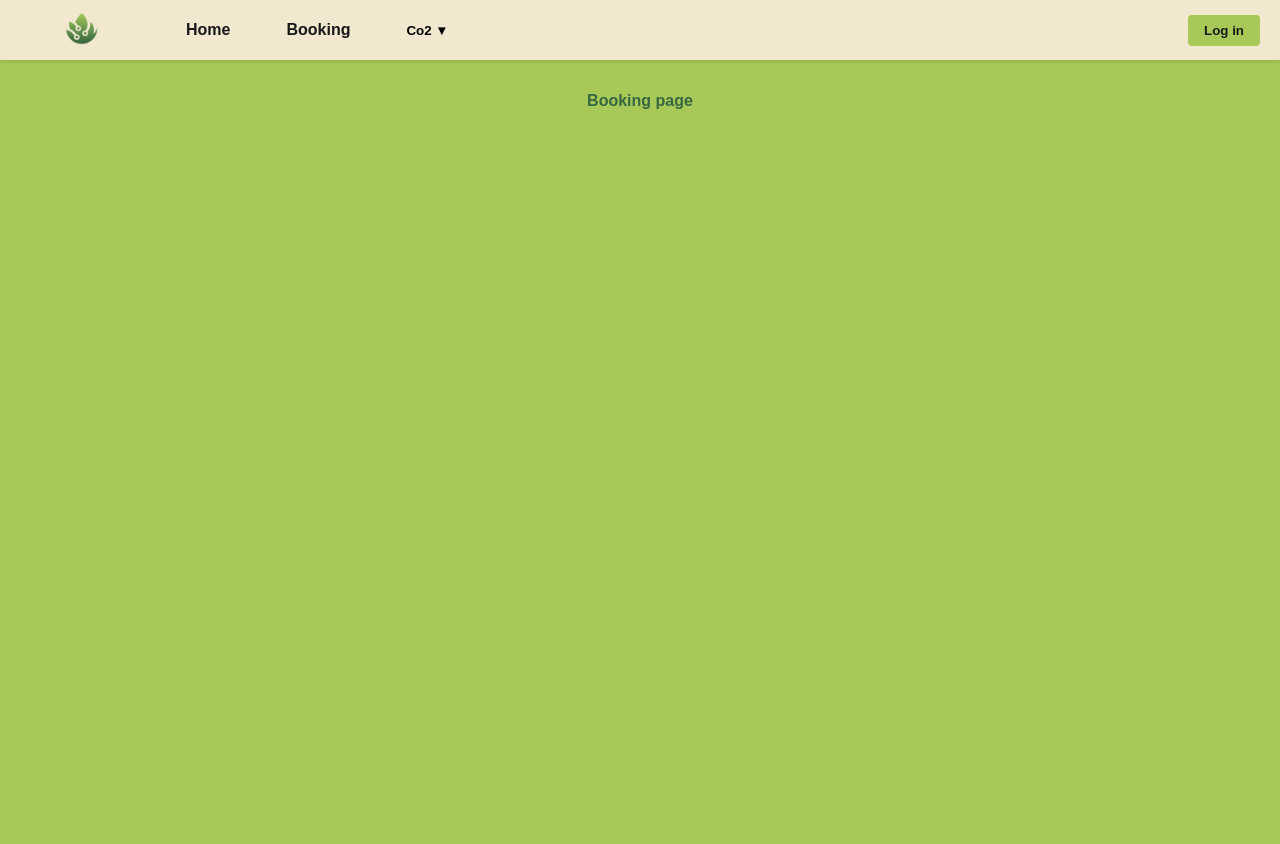
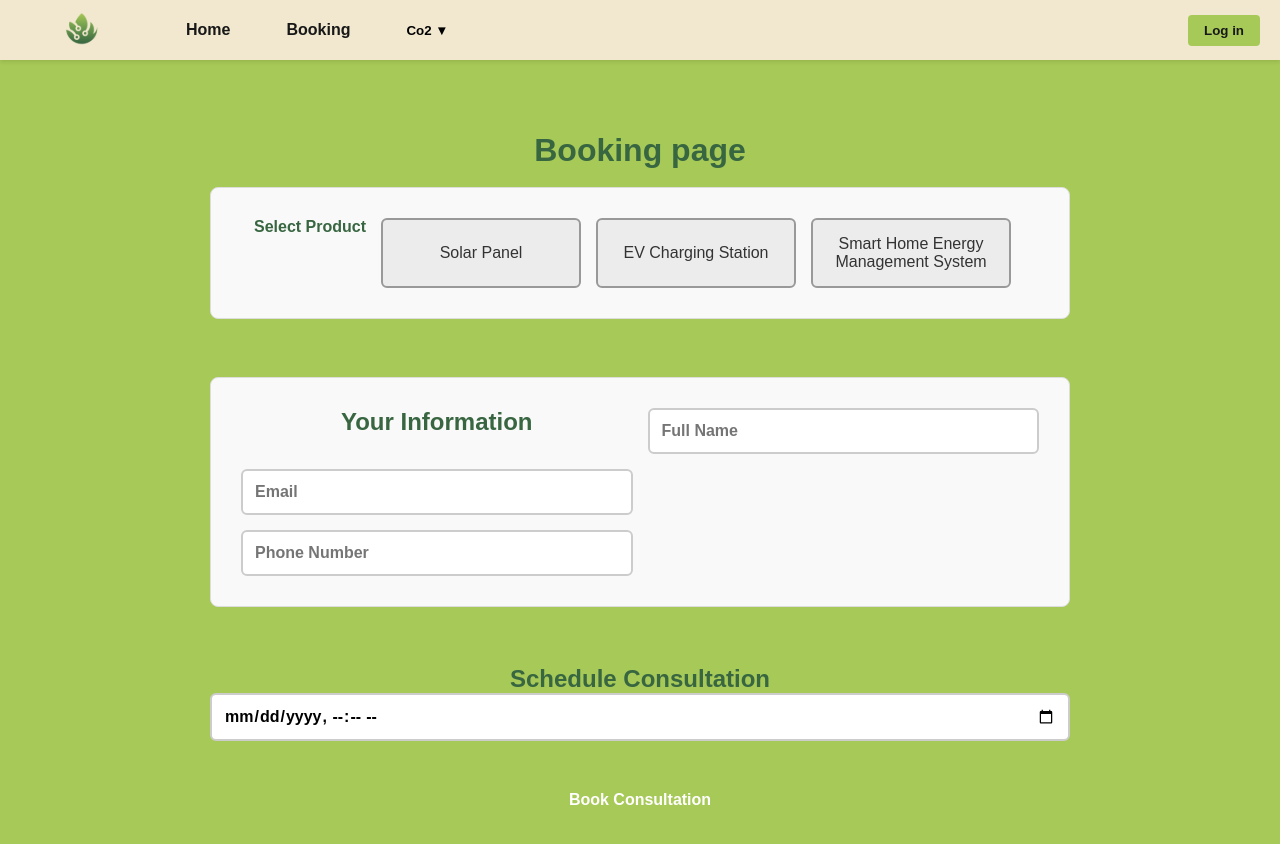
Before and after one commit to SolomonBenham-Lent/Rolsa-OSP, a React (Vite) app: page /booking in a window 1280 px wide. Shown: the top 844 px of the page. Before the commit the page ends 800 px from the top, so only its background shows below. Built offline with nearby package versions, Linux system fonts and the light colour scheme.

Commit message:
booking page

```diff
--- a/src/pages/booking.jsx
+++ b/src/pages/booking.jsx
@@ -1,7 +1,202 @@
-function Booking() {
+import { useState } from "react";
+import "../style/booking.css";
+
+function SelectProduct({
+  selectSolar,
+  setSelectSolar,
+  selectEV,
+  setSelectEV,
+  selectSmartHome,
+  setSelectSmartHome,
+}) {
   return (
     <>
-      <div>Booking page</div>
+      <div>Select Product</div>
+      <button
+        className="solarButton"
+        onClick={() => {
+          if (selectSolar == false) {
+            setSelectSolar(true);
+          } else {
+            setSelectSolar(false);
+          }
+        }}
+      >
+        Solar Panel
+      </button>
+      <button
+        className="evButton"
+        onClick={() => {
+          if (selectEV == false) {
+            setSelectEV(true);
+          } else {
+            setSelectEV(false);
+          }
+        }}
+      >
+        EV Charging Station
+      </button>
+      <button
+        className="smartHomeButton"
+        onClick={() => {
+          if (selectSmartHome == false) {
+            setSelectSmartHome(true);
+          } else {
+            setSelectSmartHome(false);
+          }
+        }}
+      >
+        Smart Home Energy Management System
+      </button>
+
+      <div>
+        {selectSolar && <div>Solar Panel Selected</div>}
+        {selectEV && <div>EV Charging Station Selected</div>}
+        {selectSmartHome && (
+          <div>Smart Home Energy Management System Selected</div>
+        )}
+      </div>
+    </>
+  );
+}
+
+function Information({ name, setName, email, setEmail, phone, setPhone }) {
+  return (
+    <>
+      <input
+        className="nameInput"
+        type="text"
+        placeholder="Full Name"
+        value={name}
+        onChange={(e) => setName(e.target.value)}
+      />
+      <input
+        className="emailInput"
+        type="email"
+        placeholder="Email"
+        value={email}
+        onChange={(e) => setEmail(e.target.value)}
+      />
+      <input
+        className="phoneInput"
+        type="tel"
+        placeholder="Phone Number"
+        value={phone}
+        onChange={(e) => setPhone(e.target.value)}
+      />
+    </>
+  );
+}
+
+function Schedule({ datetime, setDatetime }) {
+  const tomorrow = new Date();
+  tomorrow.setDate(tomorrow.getDate() + 1);
+  const tomorrowString = tomorrow.toISOString().slice(0, 16);
+  return (
+    <>
+      <input
+        className="dateInput"
+        type="datetime-local"
+        value={datetime}
+        min={tomorrowString}
+        onChange={(e) => setDatetime(e.target.value)}
+      />
+    </>
+  );
+}
+
+function Book({
+  selectSolar,
+  selectEV,
+  selectSmartHome,
+  name,
+  email,
+  phone,
+  datetime,
+}) {
+  return (
+    <>
+      <button
+        className="bookButton"
+        onClick={() => {
+          if (
+            selectSolar == true ||
+            selectEV == true ||
+            selectSmartHome == true
+          ) {
+            if (name && email && phone) {
+              if (datetime) {
+                alert("Consultation booked successfully!");
+              } else {
+                alert("Please select a date and time.");
+              }
+            } else {
+              alert("Please fill in all your information.");
+            }
+          } else {
+            alert("Please select a product.");
+          }
+        }}
+      >
+        Book Consultation
+      </button>
+    </>
+  );
+}
+
+function Booking() {
+  const [selectSolar, setSelectSolar] = useState(false);
+  const [selectEV, setSelectEV] = useState(false);
+  const [selectSmartHome, setSelectSmartHome] = useState(false);
+  const [name, setName] = useState("");
+  const [email, setEmail] = useState("");
+  const [phone, setPhone] = useState("");
+  const [datetime, setDatetime] = useState("");
+
+  return (
+    <>
+      <div className="bookingContainer">
+        <h1>Booking page</h1>
+        <br />
+        <div className="productContainer">
+          {/* <h2>Select a Product</h2> */}
+          <SelectProduct
+            selectSolar={selectSolar}
+            setSelectSolar={setSelectSolar}
+            selectEV={selectEV}
+            setSelectEV={setSelectEV}
+            selectSmartHome={selectSmartHome}
+            setSelectSmartHome={setSelectSmartHome}
+          />
+        </div>
+        <br />
+        <div className="infoContainer">
+          <h2>Your Information</h2>
+          <Information
+            name={name}
+            setName={setName}
+            email={email}
+            setEmail={setEmail}
+            phone={phone}
+            setPhone={setPhone}
+          />
+        </div>
+        <br />
+        <div className="scheduleContainer">
+          <h2>Schedule Consultation</h2>
+          <Schedule datetime={datetime} setDatetime={setDatetime} />
+        </div>
+        <br />
+        <Book
+          selectSolar={selectSolar}
+          selectEV={selectEV}
+          selectSmartHome={selectSmartHome}
+          name={name}
+          email={email}
+          phone={phone}
+          datetime={datetime}
+        />
+      </div>
     </>
   );
 }
--- /dev/null
+++ b/src/style/booking.css
@@ -0,0 +1,232 @@
+:root {
+  --product-button-bg: #ececec;
+  --input-border: #ccc;
+  --input-bg: #ffffff;
+  --section-bg: #f9f9f9;
+}
+
+/* Main Booking Container */
+.bookingContainer {
+  max-width: 900px;
+  margin: 0 auto;
+  padding: 40px 20px;
+}
+
+/* Section Styling */
+.section {
+  margin-bottom: 40px;
+  padding: 30px;
+  background-color: var(--section-bg);
+  border: 1px solid #ddd;
+  border-radius: 8px;
+}
+
+.section h2 {
+  margin-top: 0;
+  margin-bottom: 20px;
+  font-size: 1.3em;
+  color: #333;
+}
+
+/* Products Section */
+.productContainer {
+  display: flex;
+  gap: 15px;
+  justify-content: center;
+  flex-wrap: wrap;
+  margin-bottom: 40px;
+  padding: 30px;
+  background-color: var(--section-bg);
+  border: 1px solid #ddd;
+  border-radius: 8px;
+}
+
+.solarButton,
+.evButton,
+.smartHomeButton {
+  flex: 1;
+  min-width: 120px;
+  max-width: 200px;
+  background-color: var(--product-button-bg);
+  color: #333;
+  padding: 15px 20px;
+  border: 2px solid #999;
+  border-radius: 6px;
+  cursor: pointer;
+  font-size: 1em;
+  font-weight: 500;
+  transition: all 0.2s ease;
+}
+
+.solarButton:hover,
+.evButton:hover,
+.smartHomeButton:hover {
+  background-color: #d4d4d4;
+  border-color: #666;
+}
+
+.solarButton.active,
+.evButton.active,
+.smartHomeButton.active {
+  background-color: #a7c957;
+  color: white;
+  border-color: #386641;
+}
+
+/* Info Section */
+.infoContainer {
+  display: grid;
+  grid-template-columns: 1fr 1fr;
+  gap: 15px;
+  margin-bottom: 40px;
+  padding: 30px;
+  background-color: var(--section-bg);
+  border: 1px solid #ddd;
+  border-radius: 8px;
+}
+
+.nameInput,
+.emailInput {
+  grid-column: auto;
+}
+
+.phoneInput {
+  grid-column: 1;
+}
+
+.nameInput,
+.emailInput,
+.phoneInput {
+  width: 100%;
+  padding: 12px;
+  margin: 0;
+  box-sizing: border-box;
+  border: 2px solid var(--input-border);
+  border-radius: 6px;
+  background-color: var(--input-bg);
+  font-size: 1em;
+  font-family: inherit;
+  transition: border-color 0.2s ease;
+}
+
+.nameInput:focus,
+.emailInput:focus,
+.phoneInput:focus {
+  outline: none;
+  border-color: #a7c957;
+  box-shadow: 0 0 0 3px rgba(167, 201, 87, 0.1);
+}
+
+.bookingLabel {
+  font-weight: bold;
+  margin-bottom: 8px;
+  display: block;
+  color: #333;
+  font-size: 0.95em;
+}
+/*date*/
+.dateInput {
+  width: 100%;
+  padding: 12px;
+  margin: 0;
+  box-sizing: border-box;
+  border: 2px solid var(--input-border);
+  border-radius: 6px;
+  background-color: var(--input-bg);
+  font-size: 1em;
+  font-family: inherit;
+  transition: border-color 0.2s ease;
+}
+
+.dateInput:focus {
+  outline: none;
+  border-color: #a7c957;
+  box-shadow: 0 0 0 3px rgba(167, 201, 87, 0.1);
+}
+
+.dateContainer {
+  display: block;
+  margin-bottom: 40px;
+  padding: 30px;
+  background-color: var(--section-bg);
+  border: 1px solid #ddd;
+  border-radius: 8px;
+}
+/*book*/
+.bookButton {
+  background-color: #a7c957;
+  color: white;
+  padding: 12px 30px;
+  border: none;
+  border-radius: 6px;
+  cursor: pointer;
+  font-size: 1em;
+  font-weight: 600;
+  transition: background-color 0.2s ease;
+  margin-top: 20px;
+  width: 100%;
+}
+
+.bookButton:hover {
+  background-color: #386641;
+}
+
+.bookButton:active {
+  transform: scale(0.98);
+}
+
+.confirmationMessage {
+  font-size: 1.1em;
+  margin-top: 16px;
+  font-weight: bold;
+  color: #386641;
+}
+
+.errorMessage {
+  color: #c41e3a;
+  font-size: 0.95em;
+  margin-top: 12px;
+  font-weight: 500;
+}
+.bookingLabel {
+  font-weight: bold;
+  margin-bottom: 8px;
+  display: block;
+  color: #333;
+  font-size: 0.95em;
+}
+
+/* Responsive Design */
+@media (max-width: 768px) {
+  .bookingContainer {
+    padding: 20px 15px;
+  }
+
+  .section {
+    padding: 20px;
+    margin-bottom: 30px;
+  }
+
+  .productContainer {
+    gap: 10px;
+  }
+
+  .solarButton,
+  .evButton,
+  .smartHomeButton {
+    min-width: 100px;
+    max-width: 100%;
+    flex: 1 1 calc(33.333% - 7px);
+    padding: 12px 10px;
+    font-size: 0.9em;
+  }
+
+  .infoContainer {
+    grid-template-columns: 1fr;
+    gap: 12px;
+  }
+
+  .phoneInput {
+    grid-column: 1;
+  }
+}
```
